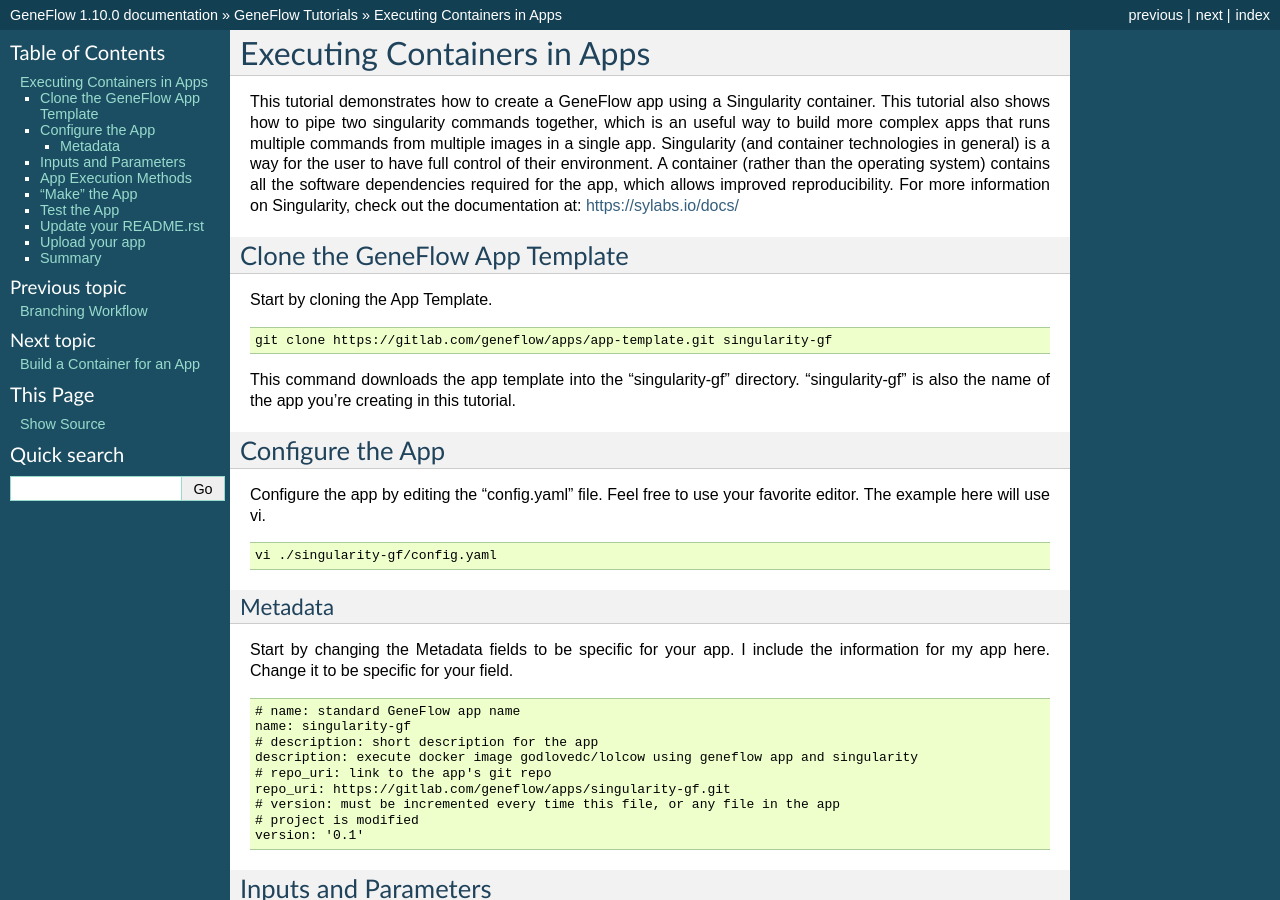
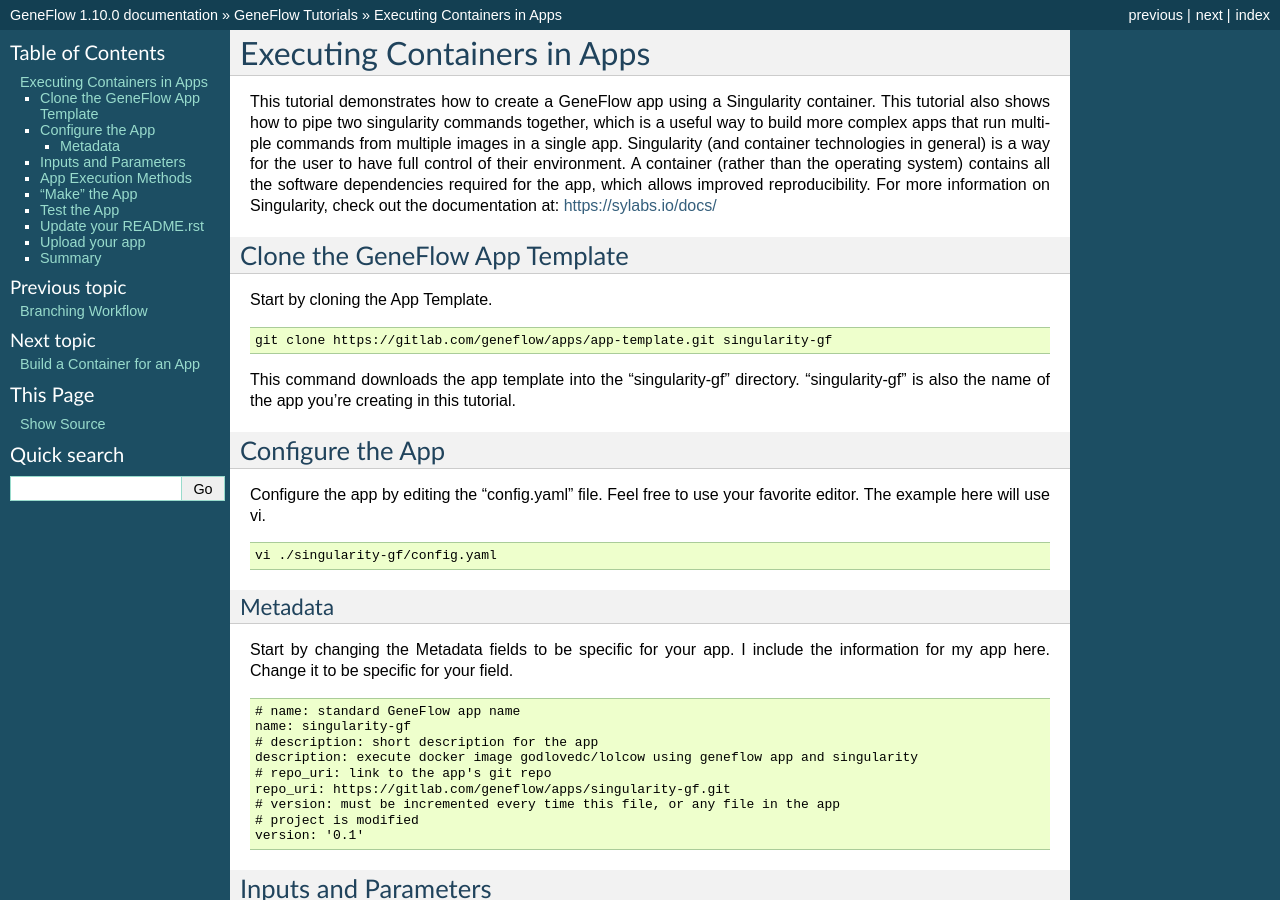
Before and after one commit to CDCgov/geneflow, a Sphinx documentation site: the page built from docs/chapters/tutorials/app-exec-container.rst, in a window 1280 px wide and 900 px high. Built offline with Sphinx 7.4.7, drawn with Linux system fonts in a browser that asks for light colours; some of the changed lines change nothing that is shown; some of the changed text lies outside the part shown.

Commit message:
1st revised draft

```diff
--- a/docs/chapters/tutorials/app-exec-container.rst
+++ b/docs/chapters/tutorials/app-exec-container.rst
@@ -3,7 +3,7 @@
 Executing Containers in Apps
 ============================
 
-This tutorial demonstrates how to create a GeneFlow app using a Singularity container. This tutorial also shows how to pipe two singularity commands together, which is an useful way to build more complex apps that runs multiple commands from multiple images in a single app. Singularity (and container technologies in general) is a way for the user to have full control of their environment. A container (rather than the operating system) contains all the software dependencies required for the app, which allows improved reproducibility. For more information on Singularity, check out the documentation at: https://sylabs.io/docs/
+This tutorial demonstrates how to create a GeneFlow app using a Singularity container. This tutorial also shows how to pipe two singularity commands together, which is a useful way to build more complex apps that run multiple commands from multiple images in a single app. Singularity (and container technologies in general) is a way for the user to have full control of their environment. A container (rather than the operating system) contains all the software dependencies required for the app, which allows improved reproducibility. For more information on Singularity, check out the documentation at: https://sylabs.io/docs/
 
 Clone the GeneFlow App Template
 -------------------------------
@@ -82,7 +82,7 @@
 
 This command calls singularity to execute the "fortune" command from the "docker://godlovedc/lolcow" container image. The results of this command is piped into the "cowsay" command also executed from the "docker://godlovedc/lolcow" container image. The output is the text file specified from the parameters section.
 
-First, we change the "name" field of the "exec_method" to ``singularity``. The "if" statement checks if singularity is install in the environment. If it is not, you need to install it for the app to work. We add the ``- pipe:`` line under ``exec:`` because we want to pipe the commands into each other.
+First, we change the "name" field of the "exec_method" to ``singularity``. The "if" statement checks if singularity is installed in the environment. If it is not, you need to install it for the app to work. We add the ``- pipe:`` line under ``exec:`` because we want to pipe the commands into each other.
 
 Below the ``- pipe:`` line are the yaml blocks specifying the two singularity commands we want to execute. Remember that the first command is ``singularity -s exec docker://godlovedc/lolcow fortune``. The ``'singularity'`` goes with the "- type:" field. The ``'-s exec'`` goes with the "options" field. Note that ``'-s exec'`` is actually the default option for singularity in GeneFlow, so this line is unnecessary here, but included to show how to modify this portion of the command. The "image" field defines the image we are using. In this case, we pull from dockerhub at ``'docker://godlovedc/lolcow'``. The "run" field defines the command we want run from the container, in this case ``fortune``.
 
@@ -137,7 +137,7 @@
     cd test
     sh ./test.sh
 
-The command should generate a file called "output.txt" after it finishes. Because we are pulling container images and running themon demand, this might take several minutes to finish.
+The command should generate a file called "output.txt" after it finishes. Because we are pulling container images and running them on demand, this might take several minutes to finish.
 
 Use the ``cat`` command to view the output of the file:
 
```
